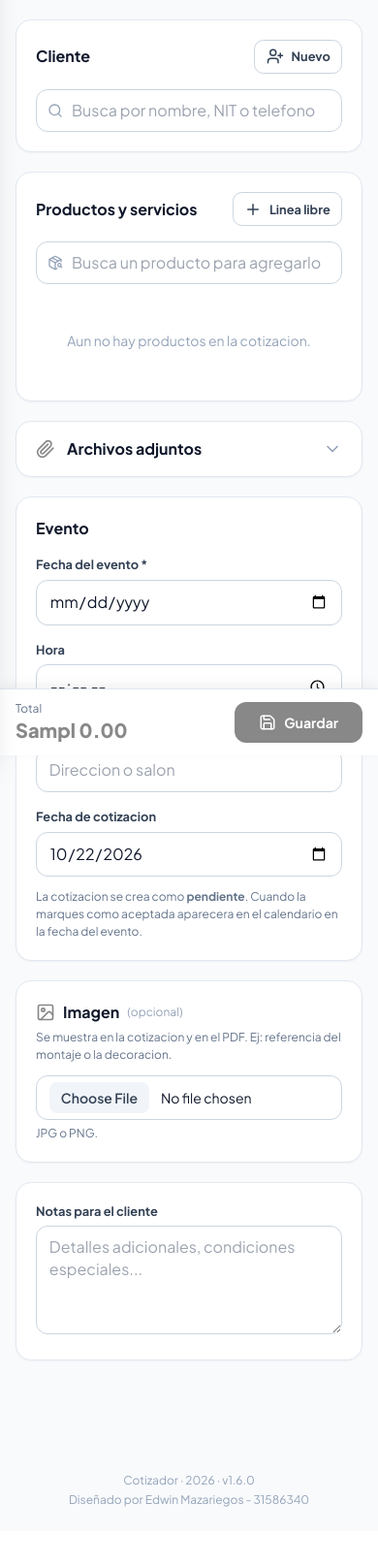
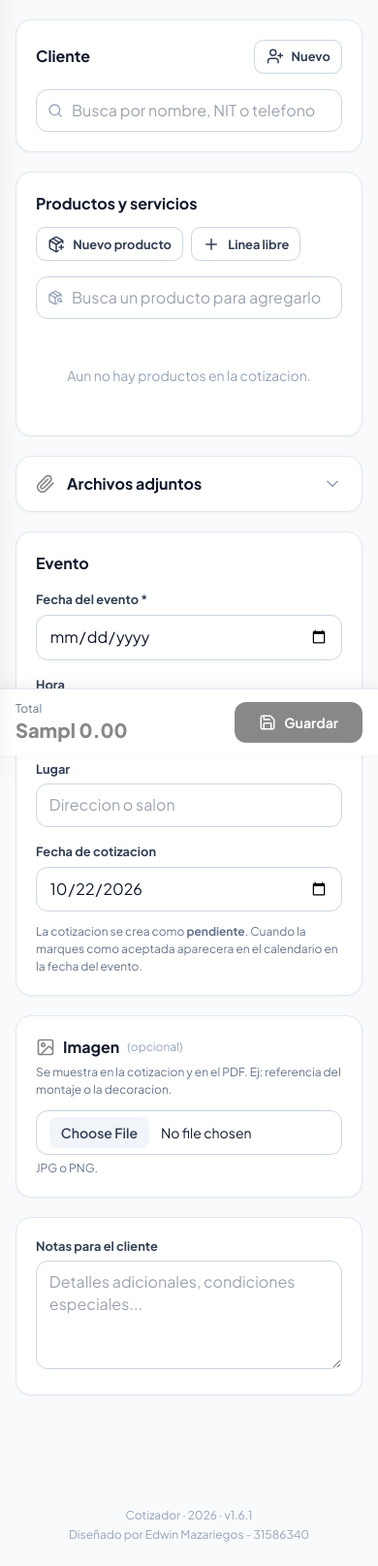
Before and after one commit to edwinmaz1997/CALENDARIO, a PHP site: page /cotizacion_form.php in a window 390 px wide. Shown: the part 65-1680 px from the top of the page at 97% size. Before the commit the page ends 1619 px from the top, so only its background shows below. Run offline with PHP 8.4, Linux system fonts and the light colour scheme; the visitor is signed in with stand-in values (Sample User, id 1); data comes from the database, SQL or seed files in the repository; tables that the repository leaves empty hold one stand-in row (values such as "Sample post").

Commit message:
Crear producto con proveedor desde la cotizacion
- Boton Nuevo producto en la cotizacion: nombre, precio, unidad y proveedor;
  se guarda en el catalogo y se agrega a la cotizacion
- Selector de proveedor por linea mas visible

Co-Authored-By: Claude Opus 5.5 <noreply@anthropic.com>
Claude-Session: https://claude.ai/code/session_013ySSMVWPsANaPU2nngGTZD

```diff
--- a/assets/js/cotizacion.js
+++ b/assets/js/cotizacion.js
@@ -142,8 +142,8 @@
     $('[data-meta]', f).textContent = l.producto_id ? ('Producto del catalogo' + (l.unidad ? ' · ' + l.unidad : '')) : 'Linea libre';
     var provSel = l.proveedor_id && provPorId[l.proveedor_id] ? l.proveedor_id : null;
     f.querySelector('[name="proveedor_id[]"]').value = provSel || '';
-    var sp = $('[data-prov]', f);
-    if (provs.length) { sp.innerHTML = opcionesProv(provSel); sp.classList.remove('hidden'); }
+    var sp = $('[data-prov]', f), spw = $('[data-prov-wrap]', f);
+    if (provs.length) { sp.innerHTML = opcionesProv(provSel); spw.classList.remove('hidden'); spw.classList.add('inline-flex'); }
     cont.appendChild(frag);
     iconos(); recalcular();
     if (enfocar) { var el = enfocar === 'desc' ? $('[data-desc]', f) : $('[data-cant]', f); el.focus(); el.select(); }
@@ -168,7 +168,7 @@
   /* Buscador de productos */
   D.productos.forEach(function (p) { p._busca = [p.nombre, p.codigo, p.descripcion].join(' '); });
   var inProd = $('#prod_buscar');
-  if (inProd && !inProd.disabled) {
+  if (inProd) {
     combo(inProd, $('#prod_lista'), function () { return D.productos; }, function (p) {
       return '<span class="min-w-0 flex-1"><span class="block truncate font-semibold text-slate-800">' + esc(p.nombre) + '</span>' +
         '<span class="block truncate text-xs text-slate-500">' + esc([p.codigo, p.unidad].filter(Boolean).join(' · ')) + '</span></span>' +
@@ -188,6 +188,45 @@
       inProd.value = '';
     });
   }
+
+  /* Modal nuevo producto (con proveedor) */
+  var modalP = $('#modal-producto'), formP = $('#form-producto'), errP = $('#prod-error'), calcP = $('#prod-calc');
+  function calcProd() {
+    var pv = provPorId[+formP.proveedor_id.value], v = num(formP.precio.value);
+    if (!pv) { calcP.classList.add('hidden'); return; }
+    var costo = Math.round(v * (1 - pv.pct / 100) * 100) / 100;
+    calcP.innerHTML = 'Pagas a ' + esc(pv.nombre) + ' <strong>' + esc(D.moneda) + ' ' + fmt(costo) + '</strong> · tu comision <strong>' + esc(D.moneda) + ' ' + fmt(v - costo) + '</strong>';
+    calcP.classList.remove('hidden');
+  }
+  function abrirP() {
+    formP.reset(); errP.classList.add('hidden'); calcP.classList.add('hidden');
+    var q = inProd && inProd.value.trim(); if (q) formP.nombre.value = q;
+    modalP.classList.remove('hidden'); modalP.classList.add('flex');
+    setTimeout(function () { formP.nombre.focus(); }, 50);
+  }
+  function cerrarP() { modalP.classList.add('hidden'); modalP.classList.remove('flex'); }
+  $('#btn-nuevo-producto').addEventListener('click', abrirP);
+  Array.prototype.forEach.call(modalP.querySelectorAll('[data-cerrar-producto]'), function (b) { b.addEventListener('click', cerrarP); });
+  modalP.addEventListener('click', function (ev) { if (ev.target === modalP) cerrarP(); });
+  formP.proveedor_id.addEventListener('change', calcProd);
+  formP.precio.addEventListener('input', calcProd);
+  formP.addEventListener('submit', function (ev) {
+    ev.preventDefault(); ev.stopPropagation();
+    var fd = new FormData(formP); fd.append('csrf', D.csrf);
+    var btn = formP.querySelector('[type=submit]'); btn.disabled = true;
+    fetch('productos.php?accion=rapido', { method: 'POST', body: fd, credentials: 'same-origin' })
+      .then(function (r) { return r.json(); })
+      .then(function (r) {
+        btn.disabled = false;
+        if (!r.ok) { errP.textContent = r.error || 'No se pudo guardar.'; errP.classList.remove('hidden'); return; }
+        var p = r.producto; p._busca = [p.nombre, p.codigo, p.descripcion].join(' ');
+        D.productos.push(p);
+        if (inProd) { inProd.disabled = false; inProd.placeholder = 'Busca un producto para agregarlo'; inProd.value = ''; }
+        agregarLinea({ producto_id: p.id, proveedor_id: p.proveedor_id, descripcion: p.nombre, unidad: p.unidad, cantidad: 1, precio: p.precio }, 'cant');
+        cerrarP();
+      })
+      .catch(function () { btn.disabled = false; errP.textContent = 'Error de conexion. Intenta de nuevo.'; errP.classList.remove('hidden'); });
+  });
 
   D.lineas.forEach(function (l) { agregarLinea(l); });
   recalcular();
--- a/cotizacion_form.php
+++ b/cotizacion_form.php
@@ -254,7 +254,10 @@ $jsonFlags = JSON_HEX_TAG | JSON_HEX_AMP | JSON_HEX_APOS | JSON_HEX_QUOT | JSON_
     <section class="card p-5 sm:p-6">
       <div class="mb-4 flex flex-wrap items-center justify-between gap-3">
         <h2 class="text-base font-bold text-slate-900">Productos y servicios</h2>
-        <button type="button" class="btn btn-claro btn-sm" id="btn-linea-libre"><i data-lucide="plus"></i>Linea libre</button>
+        <div class="flex gap-2">
+          <button type="button" class="btn btn-claro btn-sm" id="btn-nuevo-producto"><i data-lucide="package-plus"></i>Nuevo producto</button>
+          <button type="button" class="btn btn-claro btn-sm" id="btn-linea-libre"><i data-lucide="plus"></i>Linea libre</button>
+        </div>
       </div>
 
       <div class="relative mb-4">
@@ -403,7 +406,10 @@ $jsonFlags = JSON_HEX_TAG | JSON_HEX_AMP | JSON_HEX_APOS | JSON_HEX_QUOT | JSON_
       <input class="input" name="descripcion[]" maxlength="255" placeholder="Descripcion" data-desc>
       <div class="mt-1 flex flex-wrap items-center gap-x-2 gap-y-1">
         <p class="text-xs text-slate-400" data-meta></p>
-        <select class="linea-prov hidden rounded-md border border-slate-200 bg-white py-0.5 pl-1.5 pr-6 text-xs text-slate-600" data-prov aria-label="Proveedor"></select>
+        <label class="linea-prov hidden items-center gap-1 text-xs text-slate-500" data-prov-wrap>
+          <i data-lucide="truck" class="h-3.5 w-3.5"></i>
+          <select class="rounded-md border border-slate-200 bg-white py-1 pl-1.5 pr-6 text-xs font-semibold text-slate-700" data-prov aria-label="Proveedor"></select>
+        </label>
       </div>
     </div>
     <div class="order-2 col-span-2 flex justify-end md:order-5 md:col-span-1">
@@ -423,6 +429,35 @@ $jsonFlags = JSON_HEX_TAG | JSON_HEX_AMP | JSON_HEX_APOS | JSON_HEX_QUOT | JSON_
     </div>
   </div>
 </template>
+
+<!-- Modal nuevo producto -->
+<div id="modal-producto" class="fixed inset-0 z-50 hidden items-end justify-center bg-slate-900/50 p-0 sm:items-center sm:p-4">
+  <form id="form-producto" class="w-full max-w-lg rounded-t-2xl bg-white p-5 shadow-2xl sm:rounded-2xl sm:p-6" data-sin-bloqueo>
+    <div class="mb-4 flex items-center justify-between">
+      <h3 class="text-lg font-bold text-slate-900">Nuevo producto</h3>
+      <button type="button" class="rounded-lg p-1.5 text-slate-500 hover:bg-slate-100" data-cerrar-producto aria-label="Cerrar"><i data-lucide="x" class="h-5 w-5"></i></button>
+    </div>
+    <div id="prod-error" class="mb-3 hidden rounded-lg bg-rose-50 px-3 py-2 text-sm text-rose-700"></div>
+    <div class="grid gap-4 sm:grid-cols-2">
+      <label class="campo sm:col-span-2"><span>Nombre *</span><input class="input" name="nombre" maxlength="150" required></label>
+      <label class="campo"><span>Precio de venta (<?= e($emp['moneda']) ?>) *</span><input class="input text-right" name="precio" inputmode="decimal" required placeholder="0.00"></label>
+      <label class="campo"><span>Unidad</span><input class="input" name="unidad" value="Unidad" maxlength="30"></label>
+      <label class="campo sm:col-span-2"><span>Proveedor</span>
+        <select class="select" name="proveedor_id" id="prod-proveedor">
+          <option value="">Propio (sin proveedor)</option>
+          <?php foreach ($proveedoresJs as $pv): ?><option value="<?= (int)$pv['id'] ?>"><?= e($pv['nombre']) ?> (<?= e(rtrim(rtrim(number_format($pv['pct'], 2, '.', ''), '0'), '.')) ?>%)</option><?php endforeach; ?>
+        </select>
+        <?php if (!$proveedoresJs): ?><p class="ayuda">Aun no tienes proveedores. <a href="proveedores.php?accion=nuevo" target="_blank" class="font-semibold texto-marca hover:underline">Crear proveedor</a></p><?php endif; ?>
+      </label>
+      <p id="prod-calc" class="hidden rounded-xl bg-marca-suave px-3 py-2.5 text-sm text-slate-700 sm:col-span-2"></p>
+    </div>
+    <p class="ayuda mt-3">Se guarda en tu catalogo de productos y se agrega a esta cotizacion.</p>
+    <div class="mt-5 flex gap-3">
+      <button type="button" class="btn btn-claro flex-1" data-cerrar-producto>Cancelar</button>
+      <button type="submit" class="btn btn-primario flex-1"><i data-lucide="check"></i>Guardar y agregar</button>
+    </div>
+  </form>
+</div>
 
 <!-- Modal nuevo cliente -->
 <div id="modal-cliente" class="fixed inset-0 z-50 hidden items-end justify-center bg-slate-900/50 p-0 sm:items-center sm:p-4">
--- a/includes/bootstrap.php
+++ b/includes/bootstrap.php
@@ -3,7 +3,7 @@
  * Punto de arranque comun: configuracion, sesion, conexion y utilidades.
  */
 define('APP_ROOT', dirname(__DIR__));
-define('ASSET_V', '1.6.0');
+define('ASSET_V', '1.6.1');
 
 $configFile = APP_ROOT . '/config/config.php';
 if (!is_file($configFile)) {
--- a/sw.js
+++ b/sw.js
@@ -2,7 +2,7 @@
  * - Paginas PHP: siempre desde la red (datos al dia); sin conexion muestra offline.html.
  * - CSS, JS, iconos y librerias: se guardan en cache para cargar rapido.
  */
-const VERSION = 'cotizador-v3';
+const VERSION = 'cotizador-v4';
 const ESTATICOS = [
   'offline.html',
   'assets/css/tailwind.css',
--- a/version.txt
+++ b/version.txt
@@ -1 +1 @@
-1.6.0
+1.6.1
```
Also changed, not shown: productos.php (+24 -0 lines), assets/css/tailwind.css.
